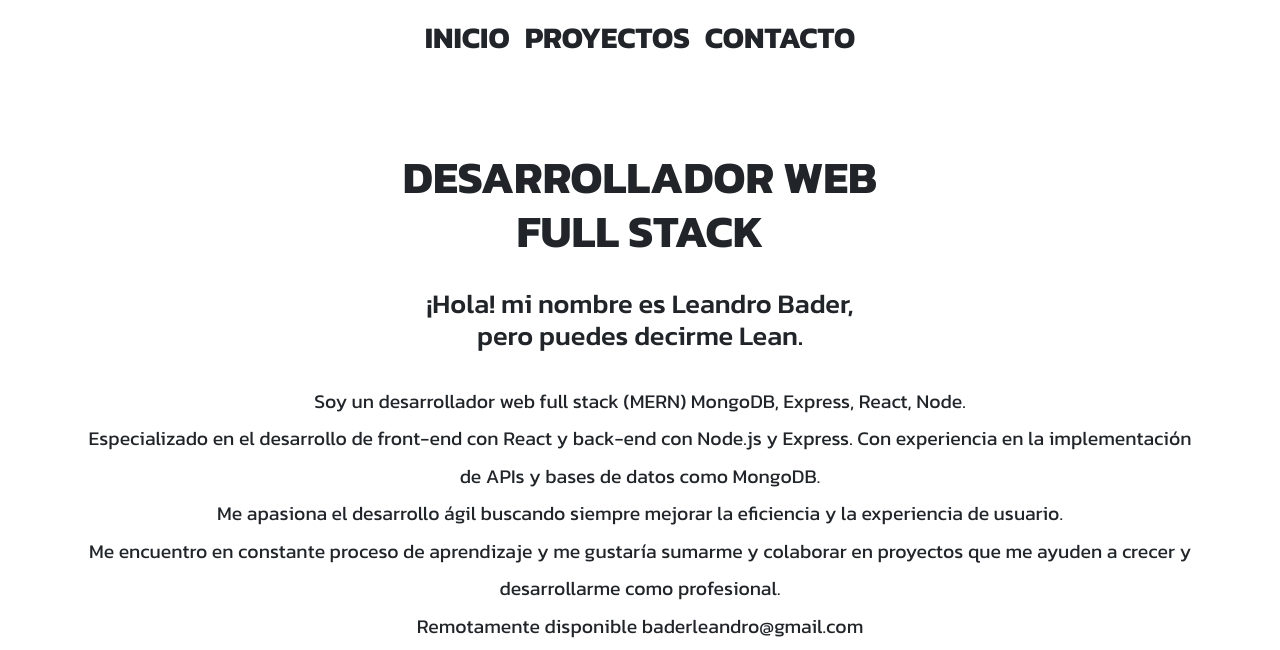
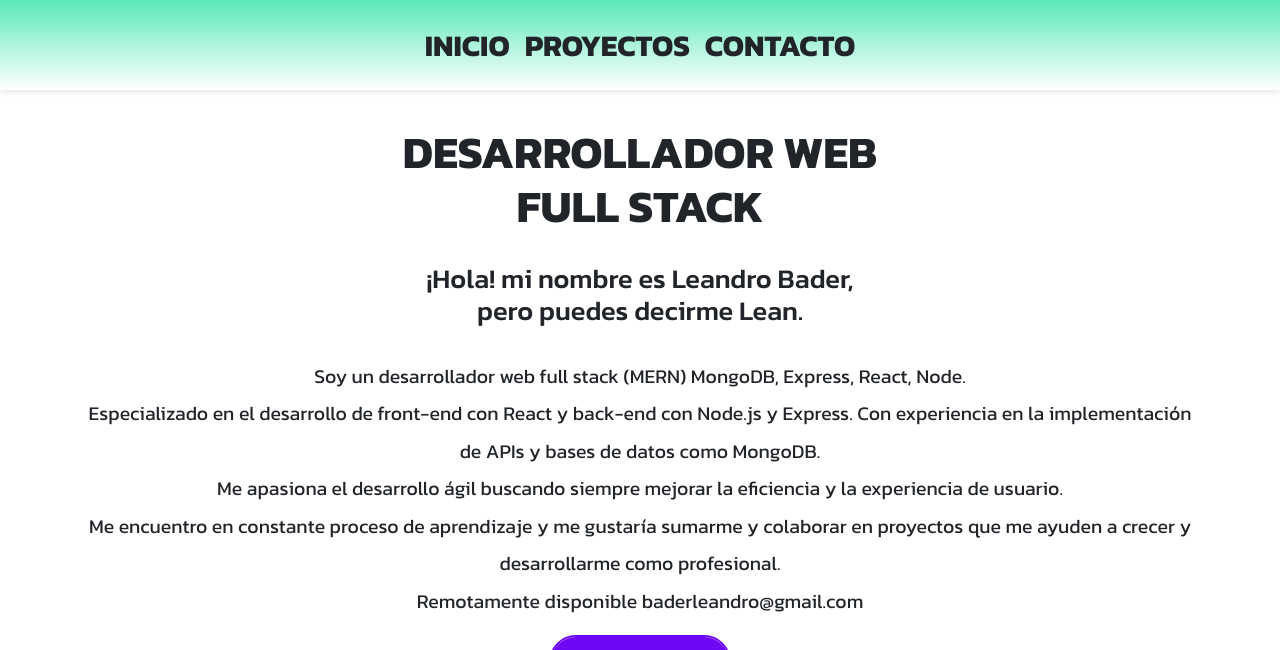
Before and after one commit to Leandrobader/Portfolio-bootstrap, a plain HTML site: page index.html in a window 1280 px wide. Shown: the top 650 px of the page. Drawn offline with nearby package versions, Linux system fonts and the light colour scheme; some packages are replaced by stand-ins of ours; a script that the page names is missing.

Commit message:
se agrego background al navbar

```diff
--- a/css/styles.css
+++ b/css/styles.css
@@ -7,11 +7,17 @@ body {
     font-family: "Kanit", sans-serif;
     font-weight: 400;
     font-style: normal;
+
 }
+
 
 @media (min-width: 992px) {
     .navbar-brand {
         display: none;
+    }
+
+    body {
+        margin-top: 50px;
     }
 }
 
@@ -48,6 +54,23 @@ body {
     .nav-link:hover::after {
         transform: scaleX(1);
         transform-origin: bottom left;
+    }
+
+    .navbar {
+        position: fixed;
+        top: 0;
+        left: 0;
+        width: 100%;
+        background-color: #000814;
+        /* Cambia esto según el color de fondo que desees */
+        padding: 1rem;
+        z-index: 1000;
+        /* Asegura que el navbar esté siempre encima del contenido */
+        box-shadow: 0 2px 5px rgba(0, 0, 0, 0.1);
+    }
+
+    .bg-body-tertiary {
+        background: linear-gradient(to bottom, #5BE9B9, #ffffff);
     }
 
 }
```
